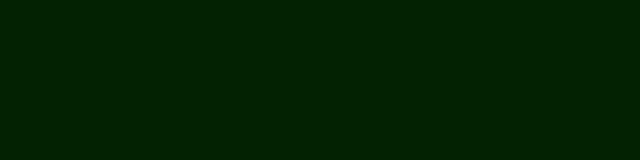
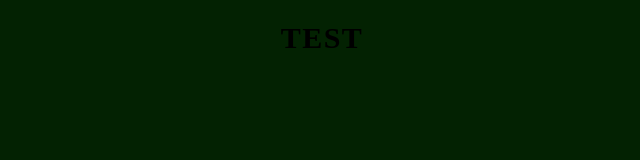
Before and after one commit to vjeuel/TeamProfileGenerator, a plain HTML site: page index.html in a window 1280 px wide. Shown: the full height of the page, 318-958 px from the left. Drawn offline with Linux system fonts and the light colour scheme.

Commit message:
Update index.html

```diff
--- a/index.html
+++ b/index.html
@@ -8,9 +8,10 @@
    <title>Crazy Team</title>
 </head>
 <body>
-   <script>
+   <h1>TEST</h1>
+<!--    <script>
       window.open("https://github.com/vjeuel/TeamProfileGenerator/blob/master/Develop/output/team.html")
-   </script>
+   </script> -->
 
 </body>
 </html>
```
